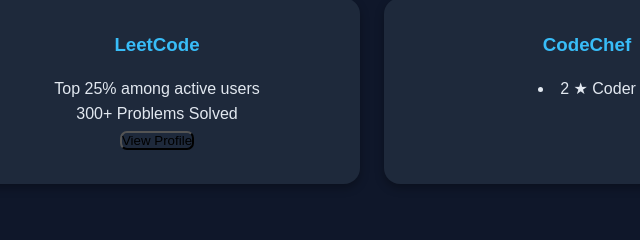
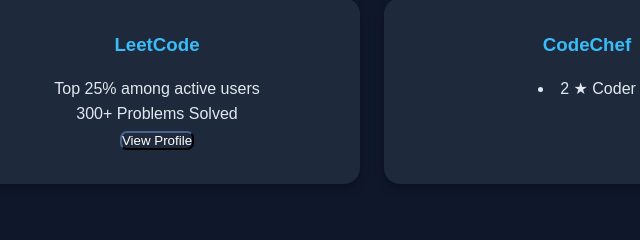
Before and after one commit to Madhu696969/portfolio, a plain HTML site: page index.html in a window 1280 px wide. Shown: the part 2216-2456 px from the top of the page, 268-908 px from the left. Drawn offline with Linux system fonts and the light colour scheme.

Commit message:
Update index.html

```diff
--- a/index.html
+++ b/index.html
@@ -277,7 +277,7 @@
         <h3>LeetCode</h3>
         <p>Top 25% among active users</p>
         <p>300+ Problems Solved</p>
-        <button style="border-radius: 7px; background: #1e293b;">
+        <button style="border-radius: 7px; background: #1e293b; border-color: #1e293b; color:white">
   <a href="https://leetcode.com/u/MS2024142d/" target="_blank" style="cursor:pointer">View Profile</a>
 </button>
 
```
